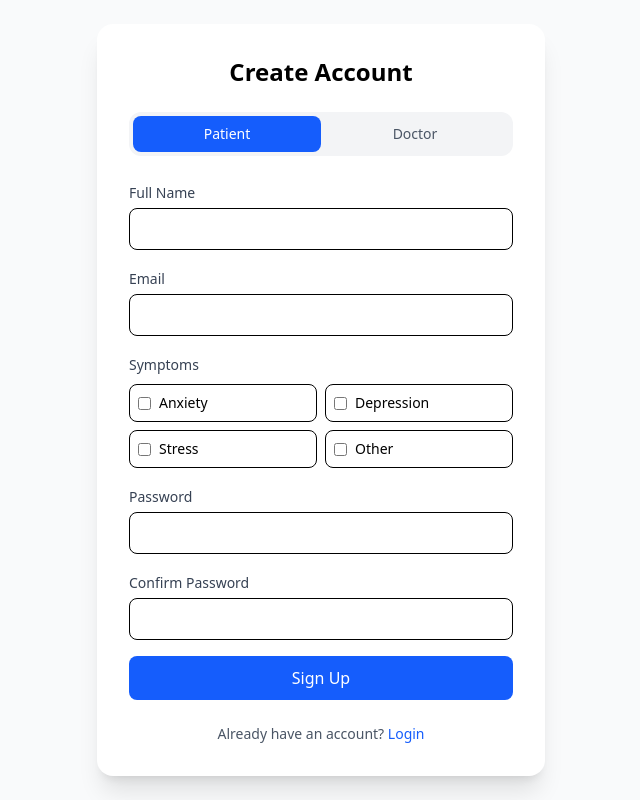
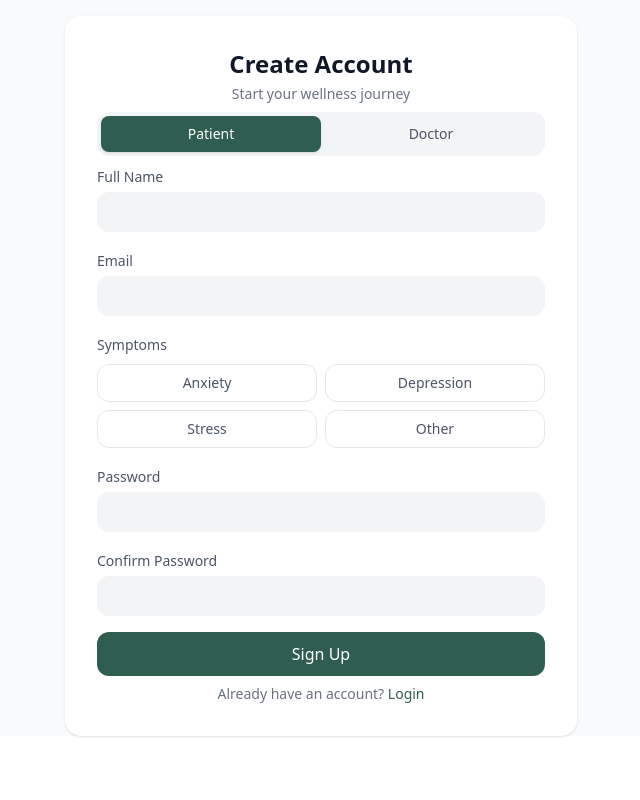
Before and after one commit to AjayGodara2417/Mindwell, a Next.js app: page /signup in a window 1280 px wide. Shown: the whole page, without its empty margins (319-959 px from the left). Built offline with nearby package versions, Linux system fonts and the light colour scheme.

Commit message:
Ui Ux 2.0

```diff
--- a/src/app/login/page.tsx
+++ b/src/app/login/page.tsx
@@ -47,19 +47,27 @@ export default function Login() {
 
   return (
   <div className="min-h-screen flex items-center justify-center bg-gray-50 px-4">
-      <div className="w-full max-w-md bg-white rounded-2xl shadow-xl p-8">
 
-        <h1 className="text-2xl font-bold text-black text-center mb-6">
-          Login to MindWell
+    <div className="w-full max-w-md bg-white rounded-2xl shadow-sm p-8 space-y-6">
+
+      {/* Header */}
+      <div className="text-center">
+        <h1 className="text-2xl font-semibold text-gray-900">
+          Welcome Back
         </h1>
+        <p className="text-sm text-gray-500 mt-1">
+          Login to continue your journey
+        </p>
+      </div>
 
       {/* Role Tabs */}
-        <div className="grid grid-cols-2 bg-gray-100 rounded-xl p-1 mb-6">
+      <div className="grid grid-cols-2 bg-gray-100 rounded-xl p-1">
         <button
           type="button"
           onClick={() => setRole("patient")}
-            className={`py-2 rounded-lg text-sm ${role === "patient"
-              ? "bg-blue-600 text-white"
+          className={`py-2 rounded-lg text-sm font-medium transition ${
+            role === "patient"
+              ? "bg-[#2f5d50] text-white shadow-sm"
               : "text-gray-600"
           }`}
         >
@@ -69,8 +77,9 @@ export default function Login() {
         <button
           type="button"
           onClick={() => setRole("doctor")}
-            className={`py-2 rounded-lg text-sm ${role === "doctor"
-              ? "bg-blue-600 text-white"
+          className={`py-2 rounded-lg text-sm font-medium transition ${
+            role === "doctor"
+              ? "bg-[#2f5d50] text-white shadow-sm"
               : "text-gray-600"
           }`}
         >
@@ -78,53 +87,59 @@ export default function Login() {
         </button>
       </div>
 
+      {/* Form */}
       <form onSubmit={handleLogin} className="space-y-4">
 
+        {/* Email */}
         <div>
-            <label className="text-sm text-gray-700">Email</label>
+          <label className="text-sm text-gray-600">Email</label>
           <input
             type="email"
             required
             value={email}
             onChange={(e) => setEmail(e.target.value)}
-              className="w-full mt-1 border rounded-lg px-3 py-2"
+            className="w-full mt-1 bg-gray-100 px-4 py-2 rounded-xl outline-none focus:ring-2 focus:ring-[#2f5d50]"
           />
         </div>
 
+        {/* Doctor ID */}
         <div>
-            <label className="text-sm text-gray-700">Doctor Id</label>
+          <label className="text-sm text-gray-600">Doctor ID</label>
           <input
-              type="id"
+            type="text"
             required
             value={doctor_id}
             onChange={(e) => setDoctor_id(e.target.value)}
-              className="w-full mt-1 border rounded-lg px-3 py-2"
+            className="w-full mt-1 bg-gray-100 px-4 py-2 rounded-xl outline-none focus:ring-2 focus:ring-[#2f5d50]"
           />
         </div>
 
+        {/* Password */}
         <div>
-            <label className="text-sm text-gray-700">Password</label>
+          <label className="text-sm text-gray-600">Password</label>
           <input
             type="password"
             required
             value={password}
             onChange={(e) => setPassword(e.target.value)}
-              className="w-full mt-1 border rounded-lg px-3 py-2"
+            className="w-full mt-1 bg-gray-100 px-4 py-2 rounded-xl outline-none focus:ring-2 focus:ring-[#2f5d50]"
           />
         </div>
 
+        {/* Button */}
         <button
           type="submit"
-            className="w-full bg-blue-600 text-white py-2.5 rounded-lg"
+          className="w-full bg-[#2f5d50] text-white py-2.5 rounded-xl hover:opacity-90 transition"
         >
           Login
         </button>
 
       </form>
 
-        <p className="text-sm text-center mt-6 text-gray-600">
-          Dont have an account?{" "}
-          <a href="/signup" className="text-blue-600">
+      {/* Footer */}
+      <p className="text-sm text-center text-gray-500">
+        Don’t have an account?{" "}
+        <a href="/signup" className="text-[#2f5d50] font-medium">
           Sign up
         </a>
       </p>
--- a/src/app/signup/page.tsx
+++ b/src/app/signup/page.tsx
@@ -76,21 +76,28 @@ export default function Signup() {
 };
 
   return (
-    <div className="min-h-screen flex items-center justify-center bg-gray-50 px-4">
-      <div className="w-full max-w-md bg-white rounded-2xl shadow-xl p-8">
+  <div className="max-h-11/12 flex items-center justify-center bg-gray-50 px-4 pt-4">
 
-        <h1 className="text-2xl text-black font-bold text-center mb-6">
+    <div className="w-full max-w-lg bg-white rounded-2xl shadow-sm p-8 space-y-2">
+
+      {/* Header */}
+      <div className="text-center">
+        <h1 className="text-2xl font-semibold text-gray-900">
           Create Account
         </h1>
+        <p className="text-sm text-gray-500 mt-1">
+          Start your wellness journey
+        </p>
+      </div>
 
       {/* Role Tabs */}
-        <div className="grid grid-cols-2 bg-gray-100 rounded-xl p-1 mb-6">
+      <div className="grid grid-cols-2 bg-gray-100 rounded-xl p-1">
         <button
           type="button"
           onClick={() => setRole("patient")}
-            className={`py-2 rounded-lg text-sm font-medium ${
+          className={`py-2 rounded-lg text-sm font-medium transition ${
             role === "patient"
-                ? "bg-blue-600 text-white"
+              ? "bg-[#2f5d50] text-white shadow-sm"
               : "text-gray-600"
           }`}
         >
@@ -100,9 +107,9 @@ export default function Signup() {
         <button
           type="button"
           onClick={() => setRole("doctor")}
-            className={`py-2 rounded-lg text-sm font-medium ${
+          className={`py-2 rounded-lg text-sm font-medium transition ${
             role === "doctor"
-                ? "bg-blue-600 text-white"
+              ? "bg-[#2f5d50] text-white shadow-sm"
               : "text-gray-600"
           }`}
         >
@@ -115,25 +122,25 @@ export default function Signup() {
 
         {/* Name */}
         <div>
-            <label className="text-sm text-gray-700">Full Name</label>
+          <label className="text-sm text-gray-600">Full Name</label>
           <input
             type="text"
             required
             value={form.fullName}
             onChange={(e) => handleChange("fullName", e.target.value)}
-              className="w-full mt-1 border rounded-lg px-3 py-2"
+            className="w-full mt-1 bg-gray-100 px-4 py-2 rounded-xl outline-none focus:ring-2 focus:ring-[#2f5d50]"
           />
         </div>
 
         {/* Email */}
         <div>
-            <label className="text-sm text-gray-700">Email</label>
+          <label className="text-sm text-gray-600">Email</label>
           <input
             type="email"
             required
             value={form.email}
             onChange={(e) => handleChange("email", e.target.value)}
-              className="w-full mt-1 border rounded-lg px-3 py-2"
+            className="w-full mt-1 bg-gray-100 px-4 py-2 rounded-xl outline-none focus:ring-2 focus:ring-[#2f5d50]"
           />
         </div>
 
@@ -141,7 +148,7 @@ export default function Signup() {
         {role === "doctor" && (
           <>
             <div>
-                <label className="text-sm text-gray-700">Doctor ID</label>
+              <label className="text-sm text-gray-600">Doctor ID</label>
               <input
                 type="text"
                 required
@@ -149,12 +156,12 @@ export default function Signup() {
                 onChange={(e) =>
                   handleChange("doctorId", e.target.value)
                 }
-                  className="w-full mt-1 border rounded-lg px-3 py-2"
+                className="w-full mt-1 bg-gray-100 px-4 py-2 rounded-xl outline-none focus:ring-2 focus:ring-[#2f5d50]"
               />
             </div>
 
             <div>
-                <label className="text-sm text-gray-700">
+              <label className="text-sm text-gray-600">
                 Speciality (optional)
               </label>
               <input
@@ -163,7 +170,7 @@ export default function Signup() {
                 onChange={(e) =>
                   handleChange("speciality", e.target.value)
                 }
-                  className="w-full mt-1 border rounded-lg px-3 py-2"
+                className="w-full mt-1 bg-gray-100 px-4 py-2 rounded-xl outline-none focus:ring-2 focus:ring-[#2f5d50]"
               />
             </div>
           </>
@@ -172,41 +179,46 @@ export default function Signup() {
         {/* Patient Symptoms */}
         {role === "patient" && (
           <div>
-              <label className="text-sm text-gray-700">Symptoms</label>
+            <label className="text-sm text-gray-600">Symptoms</label>
 
             <div className="grid grid-cols-2 gap-2 mt-2">
-                {symptomsList.map((symptom) => (
-                  <label
+              {symptomsList.map((symptom) => {
+                const active = form.symptoms.includes(symptom);
+
+                return (
+                  <button
+                    type="button"
                     key={symptom}
-                    className="flex items-center gap-2 border p-2 rounded-lg"
+                    onClick={() => toggleSymptom(symptom)}
+                    className={`text-sm px-3 py-2 rounded-xl border transition ${
+                      active
+                        ? "bg-[#2f5d50] text-white border-[#2f5d50]"
+                        : "bg-white text-gray-600 border-gray-200 hover:bg-gray-50"
+                    }`}
                   >
-                    <input
-                      type="checkbox"
-                      checked={form.symptoms.includes(symptom)}
-                      onChange={() => toggleSymptom(symptom)}
-                    />
-                    <span className="text-black text-sm">{symptom}</span>
-                  </label>
-                ))}
+                    {symptom}
+                  </button>
+                );
+              })}
             </div>
           </div>
         )}
 
         {/* Password */}
         <div>
-            <label className="text-sm text-gray-700">Password</label>
+          <label className="text-sm text-gray-600">Password</label>
           <input
             type="password"
             required
             value={form.password}
             onChange={(e) => handleChange("password", e.target.value)}
-              className="w-full mt-1 border rounded-lg px-3 py-2"
+            className="w-full mt-1 bg-gray-100 px-4 py-2 rounded-xl outline-none focus:ring-2 focus:ring-[#2f5d50]"
           />
         </div>
 
         {/* Confirm Password */}
         <div>
-            <label className="text-sm text-gray-700">
+          <label className="text-sm text-gray-600">
             Confirm Password
           </label>
           <input
@@ -216,21 +228,24 @@ export default function Signup() {
             onChange={(e) =>
               handleChange("confirmPassword", e.target.value)
             }
-              className="w-full mt-1 border rounded-lg px-3 py-2"
+            className="w-full mt-1 bg-gray-100 px-4 py-2 rounded-xl outline-none focus:ring-2 focus:ring-[#2f5d50]"
           />
         </div>
 
-          <button className="w-full bg-blue-600 text-white py-2.5 rounded-lg">
+        {/* Button */}
+        <button className="w-full bg-[#2f5d50] text-white py-2.5 rounded-xl hover:opacity-90 transition">
           Sign Up
         </button>
       </form>
 
-        <p className="text-sm text-center mt-6 text-gray-600">
+      {/* Footer */}
+      <p className="text-sm text-center text-gray-500">
         Already have an account?{" "}
-          <a href="/login" className="text-blue-600">
+        <a href="/login" className="text-[#2f5d50] font-medium">
           Login
         </a>
       </p>
+
     </div>
   </div>
 );
```
Lines whose indentation alone changed are shown as unchanged.
